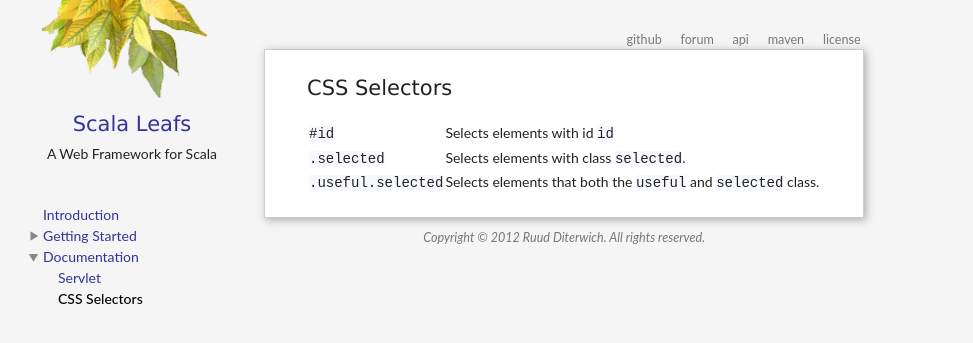
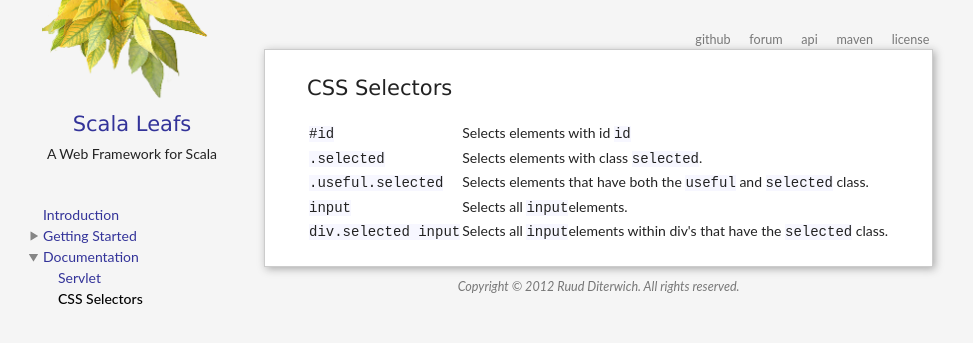
Before and after one commit to scalastuff/scalaleafs, a Jekyll site: the page built from css-selectors.md, in a window 1280 px wide. Shown: the top 343 px of the page, without its empty margins (0-973 px from the left). Built offline with Jekyll 4.4.1, drawn with Linux system fonts in a browser that asks for light colours.

Commit message:
Updated css-selectors.md

```diff
--- a/css-selectors.md
+++ b/css-selectors.md
@@ -6,5 +6,7 @@
 <table>
 <tr><td><code>#id</code></td><td>Selects elements with id <code>id</code></td></tr>
 <tr><td><code>.selected</code></td><td>Selects elements with class <code>selected</code>.</td></tr>
-<tr><td><code>.useful.selected</code></td><td>Selects elements that both the <code>useful</code> and <code>selected</code> class.</td></tr>
+<tr><td><code>.useful.selected</code></td><td>Selects elements that have both the <code>useful</code> and <code>selected</code> class.</td></tr>
+<tr><td><code>input</code></td><td>Selects all <code>input</code>elements.</td></tr>
+<tr><td><code>div.selected input</code></td><td>Selects all <code>input</code>elements within div's that have the <code>selected</code> class.</td></tr>
 </table>
```
